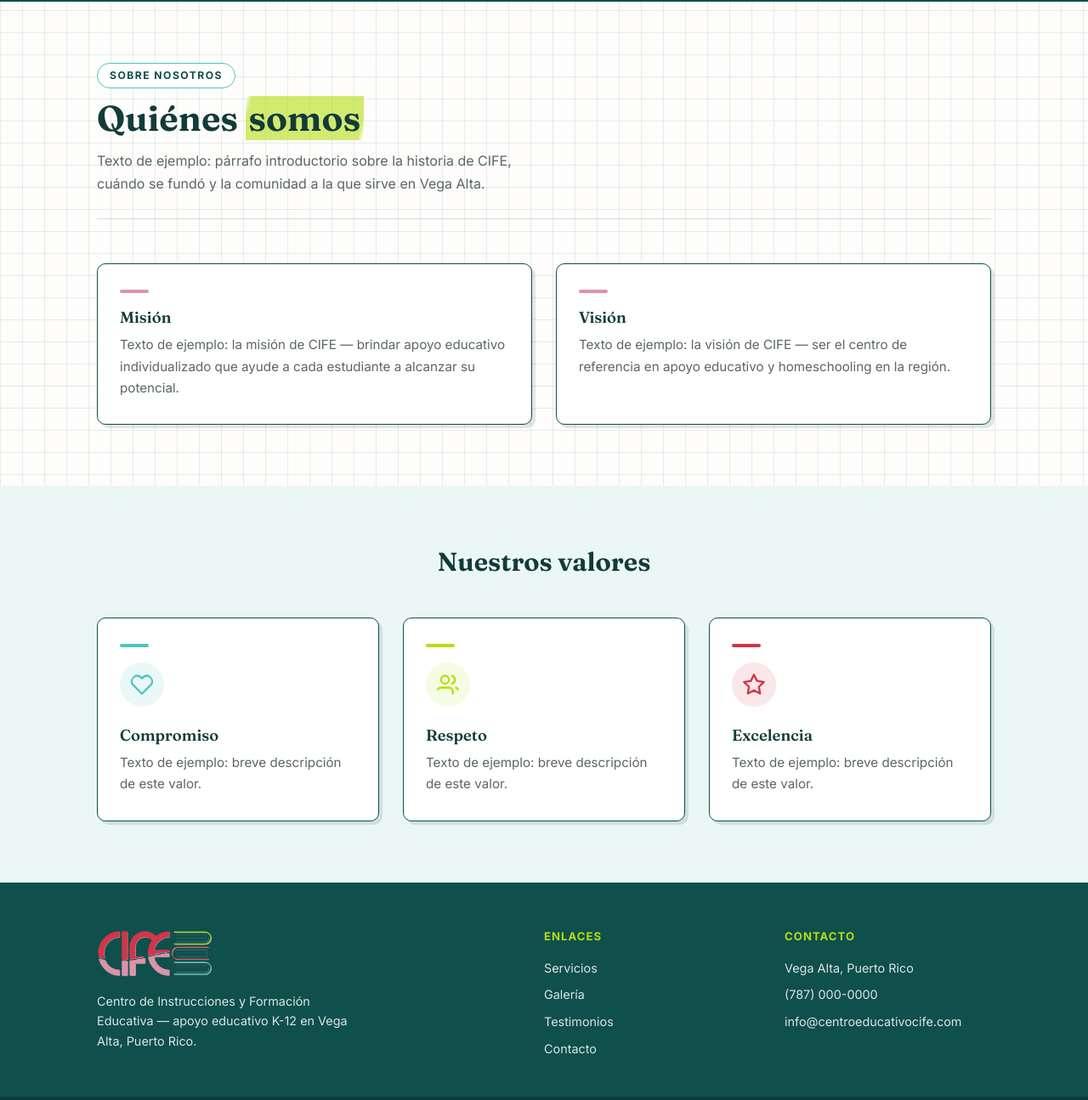
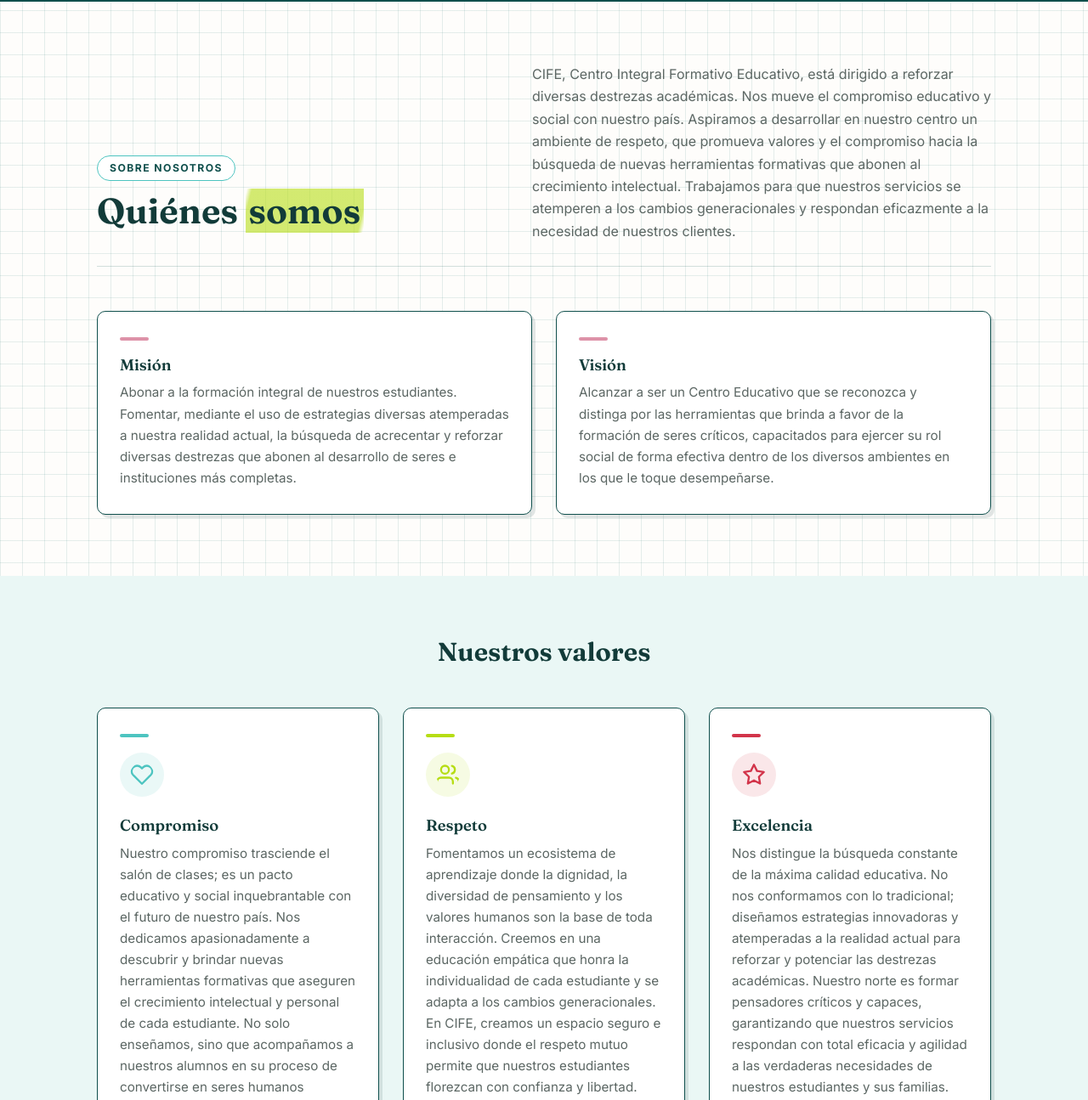
Before and after one commit to damianpabon3-byte/cife-website, a plain HTML site: page about.html in a window 1280 px wide. Shown: the part 92-1387 px from the top of the page at 85% size. Drawn offline with Linux system fonts and the light colour scheme.

Commit message:
Add real About Us content from client (ES/EN); fix CIFE name expansion
- about.html: client's Quiénes somos / Misión / Visión / valores text,
  page-head split into headline + intro columns for the longer lede
- i18n.js: matching English from the client doc + per-value body keys
- CIFE expands to Centro Integral Formativo Educativo (was Centro de
  Instrucciones y Formación Educativa) per the client document
- footer copyright name now translates; css/js refs bumped to ?v=5

```diff
--- a/about.html
+++ b/about.html
@@ -4,11 +4,11 @@
   <meta charset="UTF-8">
   <meta name="viewport" content="width=device-width, initial-scale=1.0">
   <title>Sobre Nosotros | CIFE</title>
-  <meta name="description" content="Conoce la misión, visión y valores de CIFE en Vega Alta, Puerto Rico.">
+  <meta name="description" content="CIFE, Centro Integral Formativo Educativo en Vega Alta, Puerto Rico: nuestra misión, visión y valores.">
   <link rel="preconnect" href="https://fonts.googleapis.com">
   <link rel="preconnect" href="https://fonts.gstatic.com" crossorigin>
   <link href="https://fonts.googleapis.com/css2?family=Fraunces:opsz,wght@9..144,500;9..144,600;9..144,650&family=Inter:wght@400;600;700&display=swap" rel="stylesheet">
-  <link rel="stylesheet" href="css/style.css?v=4">
+  <link rel="stylesheet" href="css/style.css?v=5">
 </head>
 <body data-page="nosotros">
   <header id="site-header"></header>
@@ -20,17 +20,17 @@
           <div>
             <span class="eyebrow" data-i18n="about.eyebrow">Sobre Nosotros</span>
             <h1><span data-i18n="about.titlePre">Quiénes </span><span class="hl" data-i18n="about.titleHl">somos</span></h1>
-            <p data-i18n="about.intro">Texto de ejemplo: párrafo introductorio sobre la historia de CIFE, cuándo se fundó y la comunidad a la que sirve en Vega Alta.</p>
           </div>
+          <p data-i18n="about.intro">CIFE, Centro Integral Formativo Educativo, está dirigido a reforzar diversas destrezas académicas. Nos mueve el compromiso educativo y social con nuestro país. Aspiramos a desarrollar en nuestro centro un ambiente de respeto, que promueva valores y el compromiso hacia la búsqueda de nuevas herramientas formativas que abonen al crecimiento intelectual. Trabajamos para que nuestros servicios se atemperen a los cambios generacionales y respondan eficazmente a la necesidad de nuestros clientes.</p>
         </div>
         <div class="two-up">
           <div class="card">
             <h3 data-i18n="about.mission.title">Misión</h3>
-            <p data-i18n="about.mission.body">Texto de ejemplo: la misión de CIFE — brindar apoyo educativo individualizado que ayude a cada estudiante a alcanzar su potencial.</p>
+            <p data-i18n="about.mission.body">Abonar a la formación integral de nuestros estudiantes. Fomentar, mediante el uso de estrategias diversas atemperadas a nuestra realidad actual, la búsqueda de acrecentar y reforzar diversas destrezas que abonen al desarrollo de seres e instituciones más completas.</p>
           </div>
           <div class="card">
             <h3 data-i18n="about.vision.title">Visión</h3>
-            <p data-i18n="about.vision.body">Texto de ejemplo: la visión de CIFE — ser el centro de referencia en apoyo educativo y homeschooling en la región.</p>
+            <p data-i18n="about.vision.body">Alcanzar a ser un Centro Educativo que se reconozca y distinga por las herramientas que brinda a favor de la formación de seres críticos, capacitados para ejercer su rol social de forma efectiva dentro de los diversos ambientes en los que le toque desempeñarse.</p>
           </div>
         </div>
       </div>
@@ -45,17 +45,17 @@
           <div class="card">
             <svg class="icon icon-teal" viewBox="0 0 24 24" fill="none" stroke="currentColor" stroke-width="2" stroke-linecap="round" stroke-linejoin="round" aria-hidden="true"><path d="M20.84 4.61a5.5 5.5 0 0 0-7.78 0L12 5.67l-1.06-1.06a5.5 5.5 0 0 0-7.78 7.78l1.06 1.06L12 21.23l7.78-7.78 1.06-1.06a5.5 5.5 0 0 0 0-7.78z"/></svg>
             <h3 data-i18n="about.value.compromiso">Compromiso</h3>
-            <p data-i18n="common.example.short">Texto de ejemplo: breve descripción de este valor.</p>
+            <p data-i18n="about.value.compromiso.body">Nuestro compromiso trasciende el salón de clases; es un pacto educativo y social inquebrantable con el futuro de nuestro país. Nos dedicamos apasionadamente a descubrir y brindar nuevas herramientas formativas que aseguren el crecimiento intelectual y personal de cada estudiante. No solo enseñamos, sino que acompañamos a nuestros alumnos en su proceso de convertirse en seres humanos íntegros, listos para impactar positivamente su entorno.</p>
           </div>
           <div class="card">
             <svg class="icon icon-lime" viewBox="0 0 24 24" fill="none" stroke="currentColor" stroke-width="2" stroke-linecap="round" stroke-linejoin="round" aria-hidden="true"><path d="M17 21v-2a4 4 0 0 0-4-4H5a4 4 0 0 0-4 4v2"/><circle cx="9" cy="7" r="4"/><path d="M23 21v-2a4 4 0 0 0-3-3.87"/><path d="M16 3.13a4 4 0 0 1 0 7.75"/></svg>
             <h3 data-i18n="about.value.respeto">Respeto</h3>
-            <p data-i18n="common.example.short">Texto de ejemplo: breve descripción de este valor.</p>
+            <p data-i18n="about.value.respeto.body">Fomentamos un ecosistema de aprendizaje donde la dignidad, la diversidad de pensamiento y los valores humanos son la base de toda interacción. Creemos en una educación empática que honra la individualidad de cada estudiante y se adapta a los cambios generacionales. En CIFE, creamos un espacio seguro e inclusivo donde el respeto mutuo permite que nuestros estudiantes florezcan con confianza y libertad.</p>
           </div>
           <div class="card">
             <svg class="icon icon-primary" viewBox="0 0 24 24" fill="none" stroke="currentColor" stroke-width="2" stroke-linecap="round" stroke-linejoin="round" aria-hidden="true"><polygon points="12 2 15.09 8.26 22 9.27 17 14.14 18.18 21.02 12 17.77 5.82 21.02 7 14.14 2 9.27 8.91 8.26 12 2"/></svg>
             <h3 data-i18n="about.value.excelencia">Excelencia</h3>
-            <p data-i18n="common.example.short">Texto de ejemplo: breve descripción de este valor.</p>
+            <p data-i18n="about.value.excelencia.body">Nos distingue la búsqueda constante de la máxima calidad educativa. No nos conformamos con lo tradicional; diseñamos estrategias innovadoras y atemperadas a la realidad actual para reforzar y potenciar las destrezas académicas. Nuestro norte es formar pensadores críticos y capaces, garantizando que nuestros servicios respondan con total eficacia y agilidad a las verdaderas necesidades de nuestros estudiantes y sus familias.</p>
           </div>
         </div>
       </div>
@@ -63,8 +63,8 @@
   </main>
 
   <footer id="site-footer"></footer>
-  <script src="js/include.js?v=4" defer></script>
-  <script src="js/i18n.js?v=4" defer></script>
-  <script src="js/reveal.js?v=4" defer></script>
+  <script src="js/include.js?v=5" defer></script>
+  <script src="js/i18n.js?v=5" defer></script>
+  <script src="js/reveal.js?v=5" defer></script>
 </body>
 </html>
--- a/js/i18n.js
+++ b/js/i18n.js
@@ -18,7 +18,8 @@
     "nav.contacto": "Contact",
 
     // ---- Pie de página / Footer ----
-    "footer.tagline": "Centro de Instrucciones y Formación Educativa — K-12 educational support in Vega Alta, Puerto Rico.",
+    "footer.tagline": "Center for Integral Formative Education — K-12 educational support in Vega Alta, Puerto Rico.",
+    "footer.legalName": "Center for Integral Formative Education",
     "footer.links": "Links",
     "footer.contact": "Contact",
 
@@ -61,15 +62,18 @@
     "about.eyebrow": "About Us",
     "about.titlePre": "Who we ",
     "about.titleHl": "are",
-    "about.intro": "Example text: an introductory paragraph about CIFE's history, when it was founded, and the community it serves in Vega Alta.",
+    "about.intro": "CIFE, Center for Integral Formative Education, is dedicated to reinforcing a variety of academic skills. We are driven by an educational and social commitment to our community. We aspire to cultivate an environment of respect within our center—one that promotes core values and a commitment to seeking new educational tools that contribute to intellectual growth. We strive to ensure our services adapt to generational changes and respond effectively to the needs of our clients.",
     "about.mission.title": "Mission",
-    "about.mission.body": "Example text: CIFE's mission — to provide individualized educational support that helps every student reach their potential.",
+    "about.mission.body": "To contribute to the holistic development of our students. To foster—through the use of diverse strategies adapted to our current reality—the continuous pursuit of expanding and reinforcing various skills that contribute to the development of more well-rounded individuals and institutions.",
     "about.vision.title": "Vision",
-    "about.vision.body": "Example text: CIFE's vision — to be the leading center for educational support and homeschooling in the region.",
+    "about.vision.body": "To become an Educational Center recognized and distinguished for the tools it provides toward the formation of critical thinkers, fully equipped to effectively exercise their social roles within the diverse environments in which they operate.",
     "about.values.title": "Our values",
     "about.value.compromiso": "Commitment",
+    "about.value.compromiso.body": "Our commitment goes beyond the classroom; it is an unwavering educational and social pact with the future of our country. We are passionately dedicated to discovering and providing new formative tools that ensure the intellectual and personal growth of every student. We don't just teach; we stand by our students as they develop into well-rounded individuals, fully prepared to make a positive impact in their communities.",
     "about.value.respeto": "Respect",
+    "about.value.respeto.body": "We foster a learning ecosystem where dignity, diversity of thought, and human values are the foundation of every interaction. We believe in an empathetic education that honors each student's individuality and seamlessly adapts to generational changes. At CIFE, we create a safe, inclusive space where mutual respect empowers our students to flourish with confidence and freedom.",
     "about.value.excelencia": "Excellence",
+    "about.value.excelencia.body": "We are defined by our relentless pursuit of the highest educational quality. We do not settle for the status quo; we design innovative strategies tailored to today's reality to reinforce and elevate academic skills. Our ultimate goal is to shape capable, critical thinkers, ensuring that our services respond effectively and agilely to the genuine needs of our students and their families.",
 
     // ---- Servicios / Services ----
     "services.eyebrow": "Services",
--- a/js/include.js
+++ b/js/include.js
@@ -19,7 +19,7 @@
     return `
       <div class="header-inner container">
         <a href="index.html" class="brand">
-          <img src="assets/logo.png" alt="CIFE — Centro de Instrucciones y Formación Educativa">
+          <img src="assets/logo.png" alt="CIFE — Centro Integral Formativo Educativo">
         </a>
         <nav class="site-nav">
           <ul>${links}</ul>
@@ -42,7 +42,7 @@
       <div class="footer-inner container">
         <div class="footer-col footer-brand">
           <img class="footer-logo" src="assets/logo.png" alt="CIFE">
-          <p data-i18n="footer.tagline">Centro de Instrucciones y Formación Educativa — apoyo educativo K-12 en Vega Alta, Puerto Rico.</p>
+          <p data-i18n="footer.tagline">Centro Integral Formativo Educativo — apoyo educativo K-12 en Vega Alta, Puerto Rico.</p>
         </div>
         <div class="footer-col">
           <h3 data-i18n="footer.links">Enlaces</h3>
@@ -63,7 +63,7 @@
         </div>
       </div>
       <div class="footer-bottom">
-        <p>© ${new Date().getFullYear()} CIFE — Centro de Instrucciones y Formación Educativa</p>
+        <p>© ${new Date().getFullYear()} CIFE — <span data-i18n="footer.legalName">Centro Integral Formativo Educativo</span></p>
       </div>`;
   }
 
```
Also changed, not shown: contact.html (+4 -4 lines), gallery.html (+6 -6 lines), index.html (+5 -5 lines), services.html (+4 -4 lines), testimonials.html (+6 -6 lines), why-us.html (+4 -4 lines).
